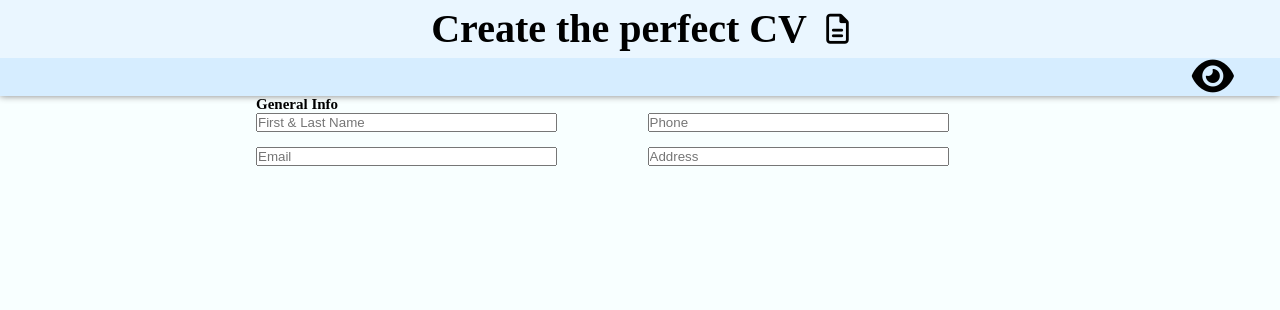
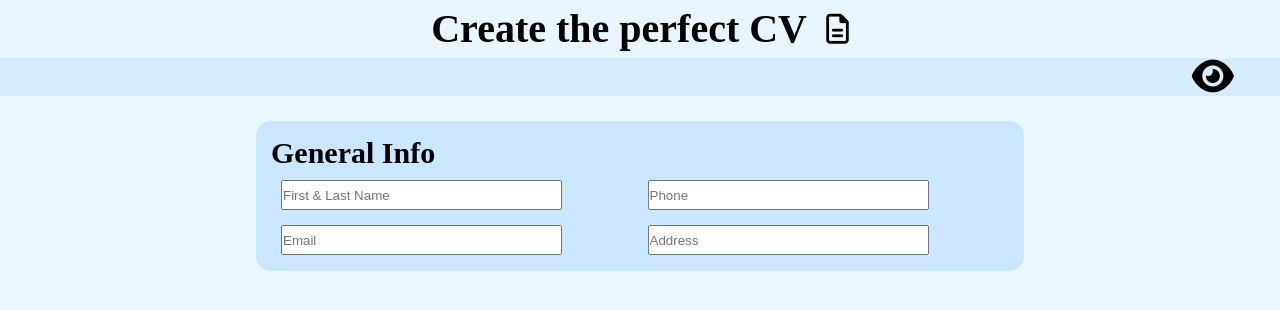
Before and after one commit to Negrea-Andrei/CV-App, a React (Vite) app: page / in a window 1280 px wide. Shown: the top 310 px of the page. Built offline with nearby package versions, Linux system fonts and the light colour scheme.

Commit message:
Style the General Info Section

```diff
--- a/src/App.css
+++ b/src/App.css
@@ -3,4 +3,12 @@
     height: 100vh;
     display: flex;
     justify-content: center;
+    background-color: var(--containerColor);
 }
+
+.section {
+    margin-top: 25px;
+    background-color: var(--sectionColor);
+    padding: 15px;
+    border-radius: 15px;
+}
--- a/src/components/Info/Info.css
+++ b/src/components/Info/Info.css
@@ -1,20 +1,29 @@
 .general-info {
     width: 60%;
-    height: fit-content;
+    height: 18%;
+    min-width: 450px;
+    min-height: 150px;
 }
 .grid {
     display: grid;
     grid-template-columns: repeat(2, 1fr);
     grid-template-rows: repeat(2, 1fr);
     gap: 15px;
+    margin: 10px;
+}
+
+.general-info .title {
+    font-size: 3rem;
 }
 
 .grid input {
     width: 80%;
+    height: 30px;
 
 }
 
 .grid input:focus {
     outline: none;
-    border-color: var(--inputFocused);
+    border-color: var(--inputBorderFocused);
+    background-color: var(--inputFocused);
 }
--- a/src/index.css
+++ b/src/index.css
@@ -6,8 +6,10 @@
 
 :root {
   --bodyColor: rgb(248, 255, 255);
-  --sectionColor: rgb(192, 238, 238);
-  --inputFocused: rgb(27, 133, 0);
+  --sectionColor: rgb(203, 231, 255);
+  --inputBorderFocused: rgb(27, 133, 0);
+  --containerColor: rgb(235, 247, 255);
+  --inputFocused: rgba(81, 255, 0, 0.055);
 }
 
 html,
```
